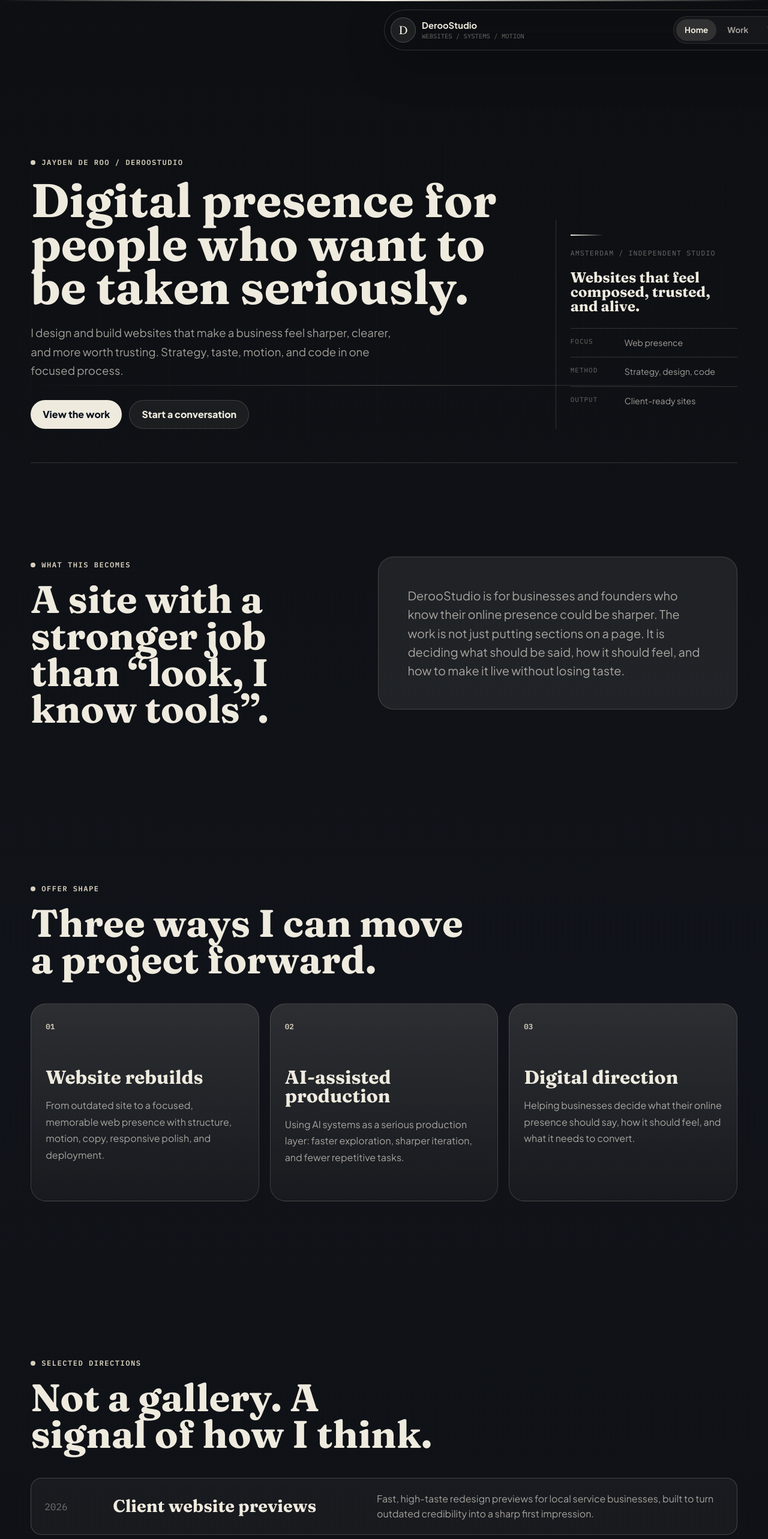
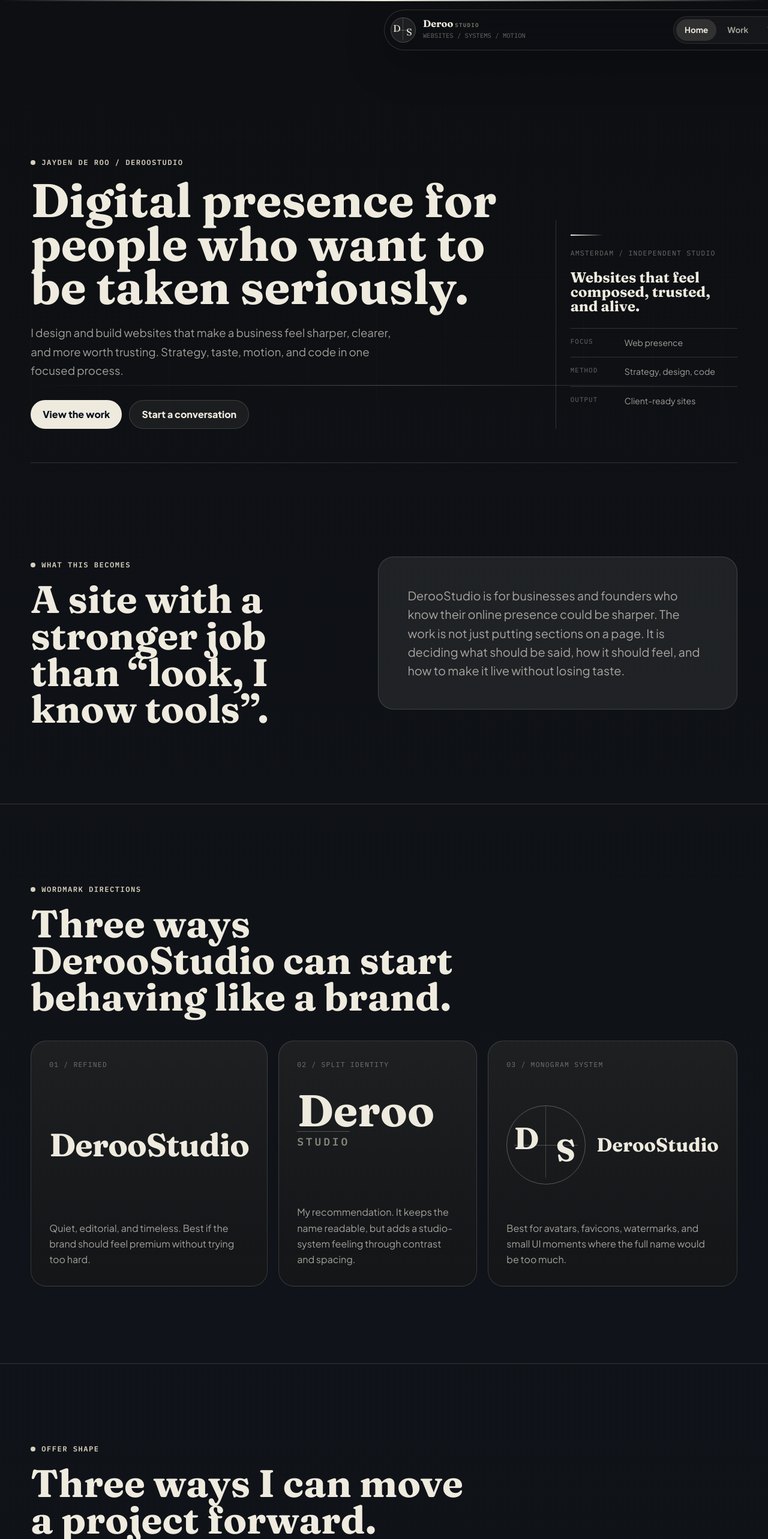
Before and after one commit to CodoWIzard/newWebPortfolio, a Next.js app in the folder my-portfolio/: page / in a window 1280 px wide. Shown: the top 2566 px of the page at 60% size. Built offline with nearby package versions, Linux system fonts and the light colour scheme.

Commit message:
Add DerooStudio wordmark directions

```diff
--- a/my-portfolio/app/Navigation.tsx
+++ b/my-portfolio/app/Navigation.tsx
@@ -42,9 +42,15 @@ export default function Navigation() {
         transition={{ duration: 0.65, ease: [0.22, 1, 0.36, 1] }}
       >
         <Link href="/" className="brand-lockup" aria-label="DerooStudio home">
-          <span className="brand-glyph">D</span>
-          <span>
-            <strong>DerooStudio</strong>
+          <span className="brand-mark" aria-hidden="true">
+            <span>D</span>
+            <span>S</span>
+          </span>
+          <span className="brand-wordmark brand-wordmark-nav">
+            <strong>
+              <span>Deroo</span>
+              <span>Studio</span>
+            </strong>
             <small>websites / systems / motion</small>
           </span>
         </Link>
--- a/my-portfolio/app/globals.css
+++ b/my-portfolio/app/globals.css
@@ -135,33 +135,79 @@ p {
 .brand-lockup {
   display: inline-flex;
   align-items: center;
-  gap: 10px;
+  gap: 12px;
   min-width: 0;
 }
 
-.brand-glyph {
-  display: grid;
+.brand-mark {
+  position: relative;
+  display: inline-grid;
   width: 42px;
   height: 42px;
-  place-items: center;
+  flex: 0 0 auto;
+  grid-template-columns: 1fr 1fr;
+  align-items: center;
   border: 1px solid rgba(238, 234, 222, 0.22);
-  border-radius: 999px;
+  border-radius: 50%;
   background: rgba(238, 234, 222, 0.08);
   font-family: var(--font-display), serif;
-  font-size: 1.2rem;
+  font-size: 1rem;
+  line-height: 1;
+  overflow: hidden;
 }
 
-.brand-lockup strong,
-.brand-lockup small {
+.brand-mark::before {
+  position: absolute;
+  inset: 50% 6px auto;
+  height: 1px;
+  background: rgba(238, 234, 222, 0.28);
+  content: "";
+}
+
+.brand-mark span {
+  display: grid;
+  height: 100%;
+  place-items: center;
+}
+
+.brand-mark span:first-child {
+  border-right: 1px solid rgba(238, 234, 222, 0.18);
+  transform: translateY(-3px);
+}
+
+.brand-mark span:last-child {
+  transform: translateY(3px);
+}
+
+.brand-wordmark strong,
+.brand-wordmark small {
   display: block;
 }
 
-.brand-lockup strong {
-  font-size: 0.92rem;
+.brand-wordmark strong {
+  display: flex;
+  align-items: baseline;
+  gap: 3px;
+  color: var(--bone);
+  font-family: var(--font-display), Georgia, serif;
+  font-size: 1.02rem;
+  font-weight: 620;
+  letter-spacing: 0;
+  line-height: 0.95;
 }
 
-.brand-lockup small {
+.brand-wordmark strong span:last-child {
+  color: var(--accent-soft);
+  font-family: var(--font-mono), monospace;
+  font-size: 0.56em;
+  font-weight: 600;
+  letter-spacing: 0.14em;
+  text-transform: uppercase;
+}
+
+.brand-wordmark small {
   max-width: 180px;
+  margin-top: 4px;
   color: var(--quiet);
   font-family: var(--font-mono), monospace;
   font-size: 0.66rem;
@@ -457,6 +503,129 @@ a:focus-visible {
   color: var(--muted);
   font-size: clamp(1rem, 1.55vw, 1.45rem);
   line-height: 1.58;
+}
+
+.brand-directions {
+  border-block: 1px solid var(--line);
+}
+
+.brand-direction-grid {
+  display: grid;
+  grid-template-columns: repeat(3, 1fr);
+  gap: 18px;
+}
+
+.brand-direction-card {
+  display: grid;
+  min-height: 410px;
+  align-content: space-between;
+  gap: 28px;
+  border: 1px solid var(--line);
+  border-radius: 26px;
+  padding: clamp(22px, 3vw, 30px);
+  background:
+    linear-gradient(180deg, rgba(238, 234, 222, 0.075), rgba(238, 234, 222, 0.028)),
+    var(--ink);
+  overflow: hidden;
+}
+
+.brand-option-label {
+  color: var(--quiet);
+  font-family: var(--font-mono), monospace;
+  font-size: 0.72rem;
+  letter-spacing: 0.1em;
+  text-transform: uppercase;
+}
+
+.brand-preview {
+  min-height: 150px;
+  display: flex;
+  align-items: center;
+  color: var(--bone);
+}
+
+.wordmark-refined {
+  font-family: var(--font-display), Georgia, serif;
+  font-size: clamp(2.55rem, 4.2vw, 4.7rem);
+  font-weight: 640;
+  letter-spacing: -0.015em;
+  line-height: 0.9;
+}
+
+.wordmark-refined::first-letter {
+  font-variant-ligatures: none;
+}
+
+.wordmark-split {
+  flex-direction: column;
+  align-items: flex-start;
+  gap: 4px;
+  font-family: var(--font-display), Georgia, serif;
+  line-height: 0.82;
+}
+
+.wordmark-split span:first-child {
+  font-size: clamp(3.2rem, 5.8vw, 6.2rem);
+  font-weight: 650;
+}
+
+.wordmark-split span:last-child {
+  border-top: 1px solid rgba(238, 234, 222, 0.26);
+  padding-top: 10px;
+  color: var(--accent-soft);
+  font-family: var(--font-mono), monospace;
+  font-size: clamp(0.9rem, 1.4vw, 1.25rem);
+  font-weight: 600;
+  letter-spacing: 0.22em;
+  text-transform: uppercase;
+}
+
+.monogram-lockup {
+  gap: 18px;
+  font-family: var(--font-display), Georgia, serif;
+  font-size: clamp(1.6rem, 2.5vw, 2.5rem);
+  font-weight: 620;
+}
+
+.monogram-box {
+  position: relative;
+  display: inline-grid;
+  width: clamp(96px, 11vw, 132px);
+  aspect-ratio: 1;
+  flex: 0 0 auto;
+  grid-template-columns: 1fr 1fr;
+  border: 1px solid rgba(238, 234, 222, 0.3);
+  border-radius: 50%;
+  overflow: hidden;
+}
+
+.monogram-box::before {
+  position: absolute;
+  inset: 50% 12px auto;
+  height: 1px;
+  background: rgba(238, 234, 222, 0.26);
+  content: "";
+}
+
+.monogram-box span {
+  display: grid;
+  place-items: center;
+  font-size: clamp(2rem, 4vw, 3.8rem);
+}
+
+.monogram-box span:first-child {
+  border-right: 1px solid rgba(238, 234, 222, 0.2);
+  transform: translateY(-8%);
+}
+
+.monogram-box span:last-child {
+  transform: translateY(8%);
+}
+
+.brand-direction-card p {
+  max-width: 30ch;
+  color: var(--muted);
+  line-height: 1.65;
 }
 
 .section-heading {
@@ -794,7 +963,7 @@ a:focus-visible {
     display: none;
   }
 
-  .brand-lockup small {
+  .brand-wordmark small {
     display: none;
   }
 
@@ -824,6 +993,7 @@ a:focus-visible {
   }
 
   .service-grid,
+  .brand-direction-grid,
   .case-grid,
   .principles-grid {
     grid-template-columns: 1fr;
@@ -846,13 +1016,18 @@ a:focus-visible {
     padding: 8px;
   }
 
-  .brand-glyph {
+  .brand-mark {
     width: 36px;
     height: 36px;
   }
 
-  .brand-lockup strong {
-    font-size: 0.78rem;
+  .brand-wordmark strong {
+    font-size: 0.88rem;
+  }
+
+  .brand-wordmark strong span:last-child {
+    font-size: 0.5em;
+    letter-spacing: 0.1em;
   }
 
   .nav-links {
@@ -892,6 +1067,18 @@ a:focus-visible {
     border-left: 0;
     border-top: 1px solid var(--line);
     padding: 22px 0 0;
+  }
+
+  .brand-direction-card {
+    min-height: 330px;
+  }
+
+  .brand-preview {
+    min-height: 118px;
+  }
+
+  .monogram-lockup {
+    flex-wrap: wrap;
   }
 
   .section,
--- a/my-portfolio/app/page.tsx
+++ b/my-portfolio/app/page.tsx
@@ -69,6 +69,49 @@ export default function Home() {
           </Reveal>
         </section>
 
+        <section className="section brand-directions">
+          <div className="section-heading">
+            <p className="eyebrow">Wordmark directions</p>
+            <h2>Three ways DerooStudio can start behaving like a brand.</h2>
+          </div>
+          <div className="brand-direction-grid">
+            <Reveal>
+              <article className="brand-direction-card refined">
+                <span className="brand-option-label">01 / Refined</span>
+                <div className="brand-preview wordmark-refined" aria-label="DerooStudio refined wordmark">
+                  DerooStudio
+                </div>
+                <p>Quiet, editorial, and timeless. Best if the brand should feel premium without trying too hard.</p>
+              </article>
+            </Reveal>
+
+            <Reveal delay={0.08}>
+              <article className="brand-direction-card split">
+                <span className="brand-option-label">02 / Split identity</span>
+                <div className="brand-preview wordmark-split" aria-label="DerooStudio split wordmark">
+                  <span>Deroo</span>
+                  <span>Studio</span>
+                </div>
+                <p>My recommendation. It keeps the name readable, but adds a studio-system feeling through contrast and spacing.</p>
+              </article>
+            </Reveal>
+
+            <Reveal delay={0.16}>
+              <article className="brand-direction-card monogram">
+                <span className="brand-option-label">03 / Monogram system</span>
+                <div className="brand-preview monogram-lockup" aria-label="DerooStudio monogram lockup">
+                  <span className="monogram-box">
+                    <span>D</span>
+                    <span>S</span>
+                  </span>
+                  <span>DerooStudio</span>
+                </div>
+                <p>Best for avatars, favicons, watermarks, and small UI moments where the full name would be too much.</p>
+              </article>
+            </Reveal>
+          </div>
+        </section>
+
         <section className="section services-section">
           <div className="section-heading">
             <p className="eyebrow">Offer shape</p>
```
